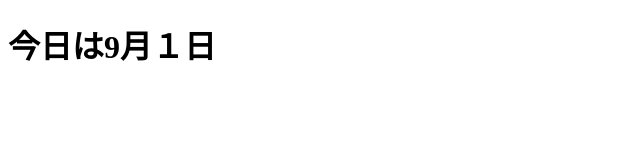
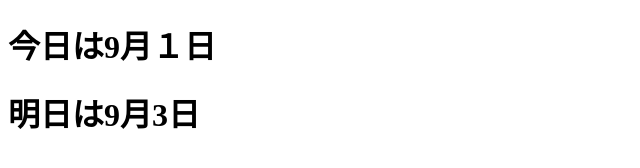
Before and after one commit to kaoru-kk/git-practice-K, a plain HTML site: page index.html in a window 1280 px wide. Shown: the whole page, without its empty margins (0-640 px from the left). Drawn offline with Linux system fonts and the light colour scheme.

Commit message:
tommorow

```diff
--- a/index.html
+++ b/index.html
@@ -8,5 +8,6 @@
 </head>
 <body>
   <h1 class="today">今日は9月１日</h1>
+  <h1>明日は9月3日</h1>
 </body>
 </html>
```
